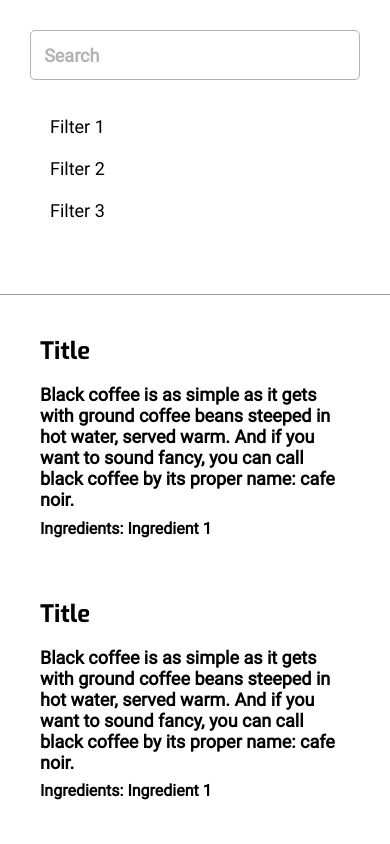
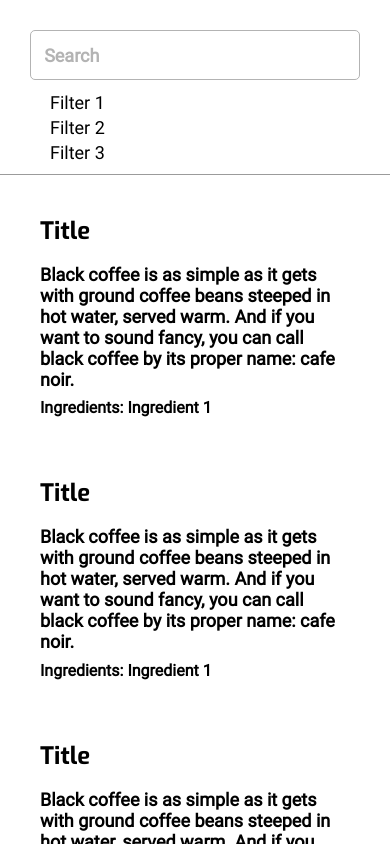
Before and after one commit to damla/starducks-client, a React (Create React App) app: page / in a window 390 px wide. Built offline with nearby package versions, Linux system fonts and the light colour scheme; no server answers.

Commit message:
[#8]feat: make components responsive

```diff
--- a/src/components/FilterList/styles.module.scss
+++ b/src/components/FilterList/styles.module.scss
@@ -6,6 +6,6 @@
   height: 100%;
 
   @media only screen and (max-width: vars.$screen-sm-max) {
-    height: 15vh;
+    max-height: 75px;
   }
 }
--- a/src/components/Layout/Main/styles.module.scss
+++ b/src/components/Layout/Main/styles.module.scss
@@ -4,8 +4,4 @@
   display: flex;
   flex-basis: 75%;
   flex-direction: column;
-
-  @media only screen and (max-width: vars.$screen-sm-max) {
-    max-height: 65vh;
-  }
 }
--- a/src/components/Layout/Sidebar/styles.module.scss
+++ b/src/components/Layout/Sidebar/styles.module.scss
@@ -11,9 +11,11 @@
     border-right: unset;
     flex-basis: unset;
     border-bottom: 1px rgb(155, 155, 155) solid;
-    padding: 30px;
+    padding: 30px 30px 20px 30px;
     display: flex;
     justify-content: space-between;
+    height: 100px;
+    min-height: 175px;
   }
 
   .Wrapper {
--- a/src/components/Search/styles.module.scss
+++ b/src/components/Search/styles.module.scss
@@ -21,6 +21,10 @@
     }
   }
 
+  @media only screen and (max-width: vars.$screen-sm-max) {
+    margin-bottom: 10px;
+  }
+
   ::placeholder {
     /* Chrome, Firefox, Opera, Safari 10.1+ */
     color: #b3b3b3;
```
